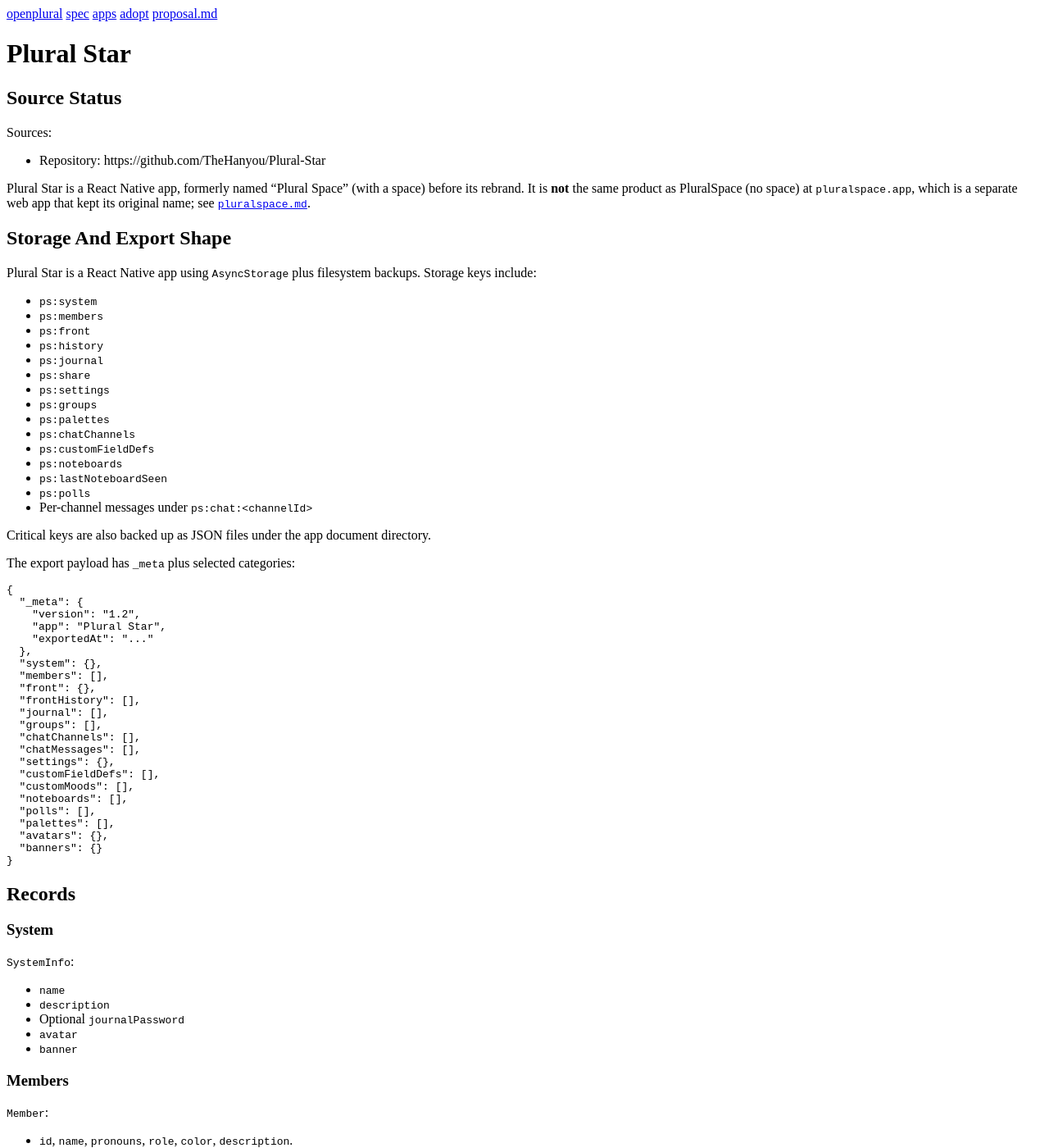
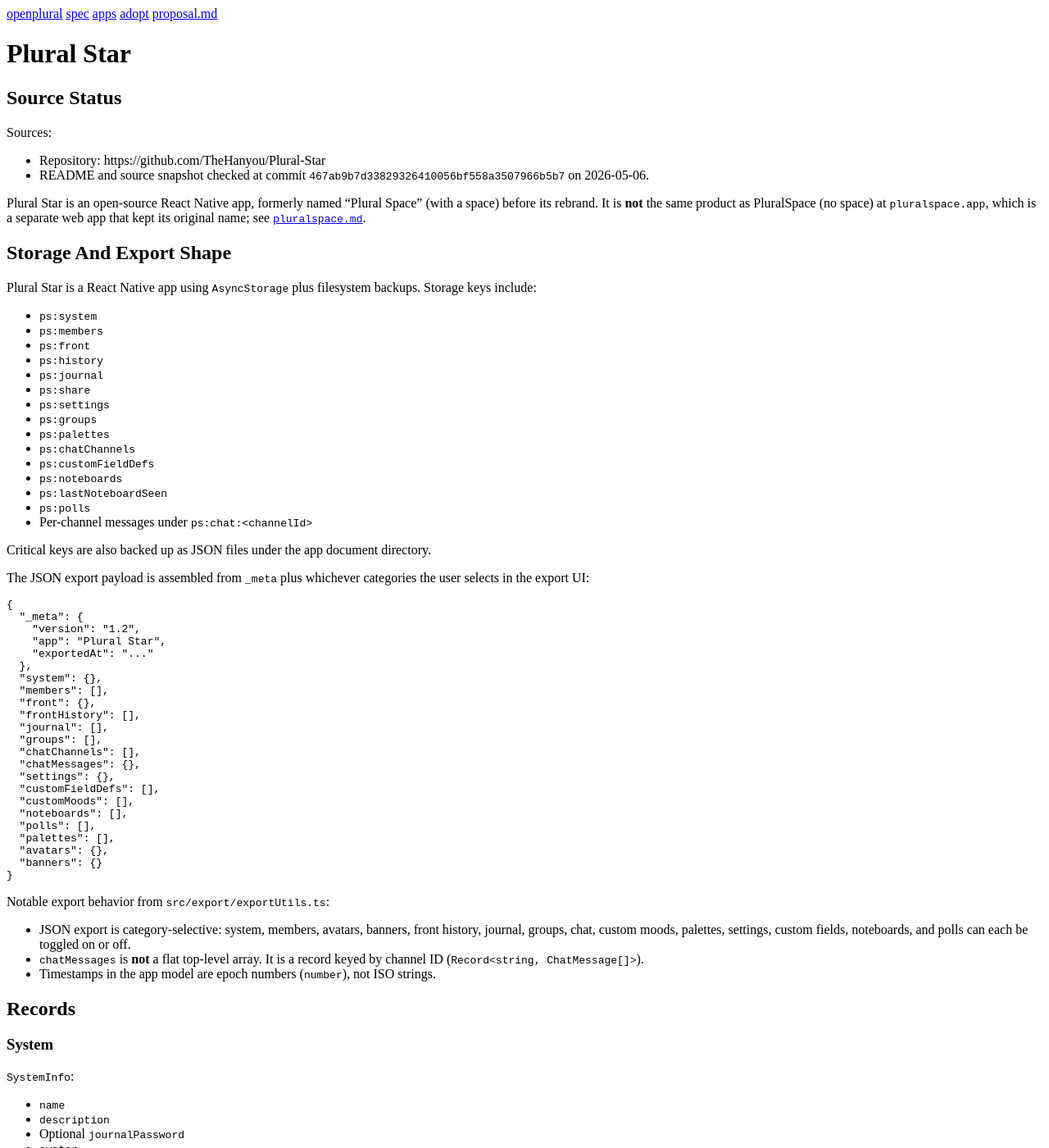
Before and after one commit to PluralPort/spec, a Jekyll site: the page built from docs/apps/plural-star.md, in a window 1280 px wide and 1400 px high. Shown: the whole window at 82% size. Built offline with Jekyll 4.4.1, drawn with Linux system fonts in a browser that asks for light colours; our own code applies the rules of GitHub Pages for plain Markdown files; some of the changed text lies outside the part shown.

Commit message:
Correct Plural Star export notes

````diff
--- a/docs/apps/plural-star.md
+++ b/docs/apps/plural-star.md
@@ -5,8 +5,9 @@
 Sources:
 
 - Repository: https://github.com/TheHanyou/Plural-Star
+- README and source snapshot checked at commit `467ab9b7d33829326410056bf558a3507966b5b7` on 2026-05-06.
 
-Plural Star is a React Native app, formerly named "Plural Space" (with a space) before its rebrand. It is **not** the same product as PluralSpace (no space) at `pluralspace.app`, which is a separate web app that kept its original name; see [`pluralspace.md`](pluralspace.md).
+Plural Star is an open-source React Native app, formerly named "Plural Space" (with a space) before its rebrand. It is **not** the same product as PluralSpace (no space) at `pluralspace.app`, which is a separate web app that kept its original name; see [`pluralspace.md`](pluralspace.md).
 
 ## Storage And Export Shape
 
@@ -30,7 +31,7 @@ Plural Star is a React Native app using `AsyncStorage` plus filesystem backups.
 
 Critical keys are also backed up as JSON files under the app document directory.
 
-The export payload has `_meta` plus selected categories:
+The JSON export payload is assembled from `_meta` plus whichever categories the user selects in the export UI:
 
 ```json
 {
@@ -46,7 +47,7 @@ The export payload has `_meta` plus selected categories:
   "journal": [],
   "groups": [],
   "chatChannels": [],
-  "chatMessages": [],
+  "chatMessages": {},
   "settings": {},
   "customFieldDefs": [],
   "customMoods": [],
@@ -57,6 +58,12 @@ The export payload has `_meta` plus selected categories:
   "banners": {}
 }
 ```
+
+Notable export behavior from `src/export/exportUtils.ts`:
+
+- JSON export is category-selective: system, members, avatars, banners, front history, journal, groups, chat, custom moods, palettes, settings, custom fields, noteboards, and polls can each be toggled on or off.
+- `chatMessages` is **not** a flat top-level array. It is a record keyed by channel ID (`Record<string, ChatMessage[]>`).
+- Timestamps in the app model are epoch numbers (`number`), not ISO strings.
 
 ## Records
 
@@ -121,7 +128,7 @@ FrontState {
   primary: FrontTier,
   coFront: FrontTier,
   coConscious: FrontTier,
-  startTime: string
+  startTime: number
 }
 ```
 
@@ -150,7 +157,7 @@ This is more expressive than simple overlapping per-member rows because it disti
 - `authorIds`.
 - `hashtags`.
 - Optional per-entry password.
-- `timestamp`.
+- `timestamp` (epoch number).
 
 ### Chat
 
@@ -160,7 +167,9 @@ Chat is exported as two sibling top-level keys, `chatChannels` and `chatMessages
 
 - `id`, `name`, archived state/timestamps, created time.
 
-`ChatMessage` (in `chatMessages[]`):
+`chatMessages` is a record keyed by channel ID. Each value is a `ChatMessage[]`.
+
+`ChatMessage`:
 
 - `id`, `channelId`, `authorId`.
 - `type`: text, image, file, reply, reaction.
@@ -189,7 +198,7 @@ Options contain `id`, `label`, and member-ID votes.
 
 ## Import/Interoperability Notes
 
-Plural Star imports its own backup JSON, Simply Plural, and PluralKit. Its Simply Plural importer groups overlapping SP front rows into a single history entry with `memberIds`.
+Plural Star imports its own backup JSON, Simply Plural, and PluralKit. The Simply Plural import path groups overlapping per-member SP front rows into combined history entries and maps SP groups/custom fields into Plural Star's flat local models.
 
 For OpenPlural, it argues for:
 
````
Also changed, not shown: other parts of docs/apps/plural-star.md (+1 -1 lines).
